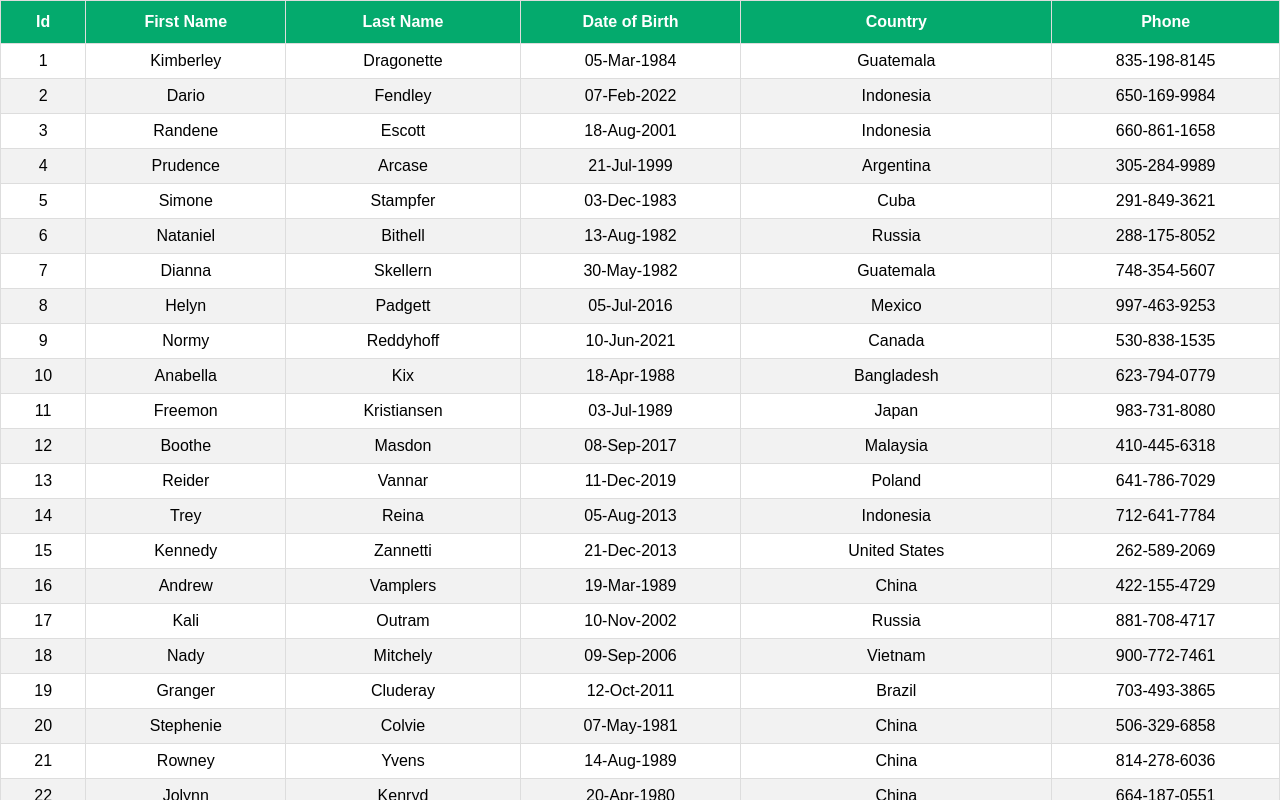
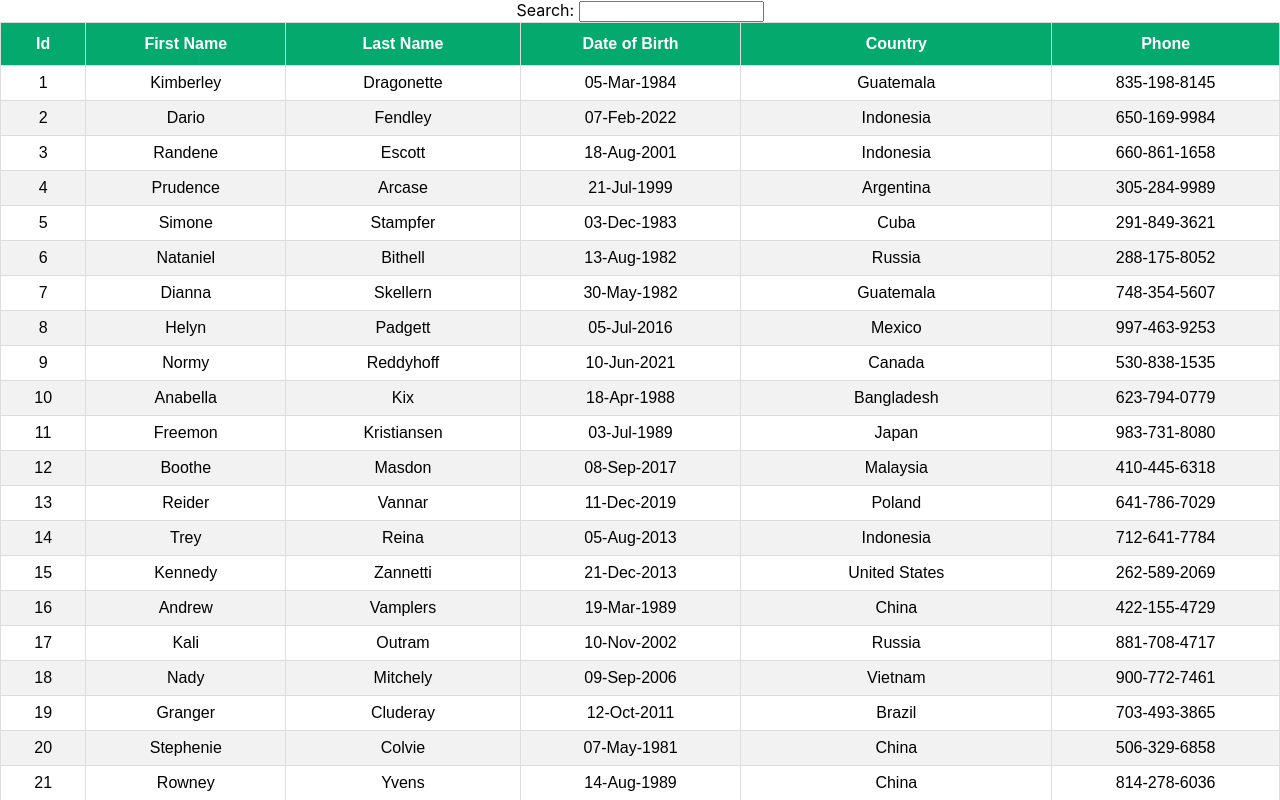
Before and after one commit to tanmayaarora/React-Table-demo, a React (Create React App) app: page / in a window 1280 px wide. Shown: the top 800 px of the page. Built offline with nearby package versions, Linux system fonts and the light colour scheme.

Commit message:
Implemented global filtering

```diff
--- a/src/App.js
+++ b/src/App.js
@@ -1,10 +1,10 @@
 import './App.css';
-import { SortingTable } from './components/SortingTable';
+import { FilteringTable } from './components/FilteringTable';
 
 function App() {
   return (
     <div className="App">
-      <SortingTable/>
+      <FilteringTable/>
     </div>
   );
 }
--- a/src/components/SortingTable.js
+++ b/src/components/FilteringTable.js
@@ -1,15 +1,16 @@
 import React, {useMemo} from 'react';
-import {useSortBy, useTable} from 'react-table';
+import {useSortBy, useTable, useGlobalFilter} from 'react-table';
 import MOCK_DATA from './MOCK_DATA.json';
 import {COLUMNS} from './columns';
 import './table.css'
+import { GlobalFilter } from './GlobalFilter';
 
-export const SortingTable = () => {
+export const FilteringTable = () => {
 
     const columns = useMemo(() => COLUMNS, []);
     const data = useMemo(() => MOCK_DATA, []);
 
-    const tableInstance = useTable({columns,data},useSortBy);
+    const tableInstance = useTable({columns,data}, useGlobalFilter);
 
     const {
         getTableProps,
@@ -17,20 +18,23 @@ export const SortingTable = () => {
         headerGroups,
         footerGroups,
         rows,
-        prepareRow
+        prepareRow,
+        state,
+        setGlobalFilter
     } = tableInstance;
 
+    const {globalFilter} = state;
+
     return(
+        <>
+        <GlobalFilter filter={globalFilter} setFilter={setGlobalFilter} />
         <table {...getTableProps()}>
             <thead>
                 {headerGroups.map((headerGroup) => (
                     <tr {...headerGroup.getHeaderGroupProps()}>
                         {headerGroup.headers.map((column) => (
-                            <th {...column.getHeaderProps(column.getSortByToggleProps())}>
+                            <th {...column.getHeaderProps()}>
                                 {column.render('Header')}
-                                <span>
-                                    {column.isSorted? (column.isSortedDesc? '▽':'△'): ''}
-                                </span>
                             </th>
                         ))}
                     </tr>
@@ -62,5 +66,6 @@ export const SortingTable = () => {
                     ))}
             </tfoot>
         </table>
+        </>
     )
 }
--- /dev/null
+++ b/src/components/GlobalFilter.js
@@ -0,0 +1,10 @@
+import React from "react";
+
+export const GlobalFilter = ({ filter, setFilter }) => {
+    return (
+        <span>
+            Search: {' '}
+            <input value={filter || ''} onChange={e => setFilter(e.target.value)} />
+        </span>
+    )
+}
```
